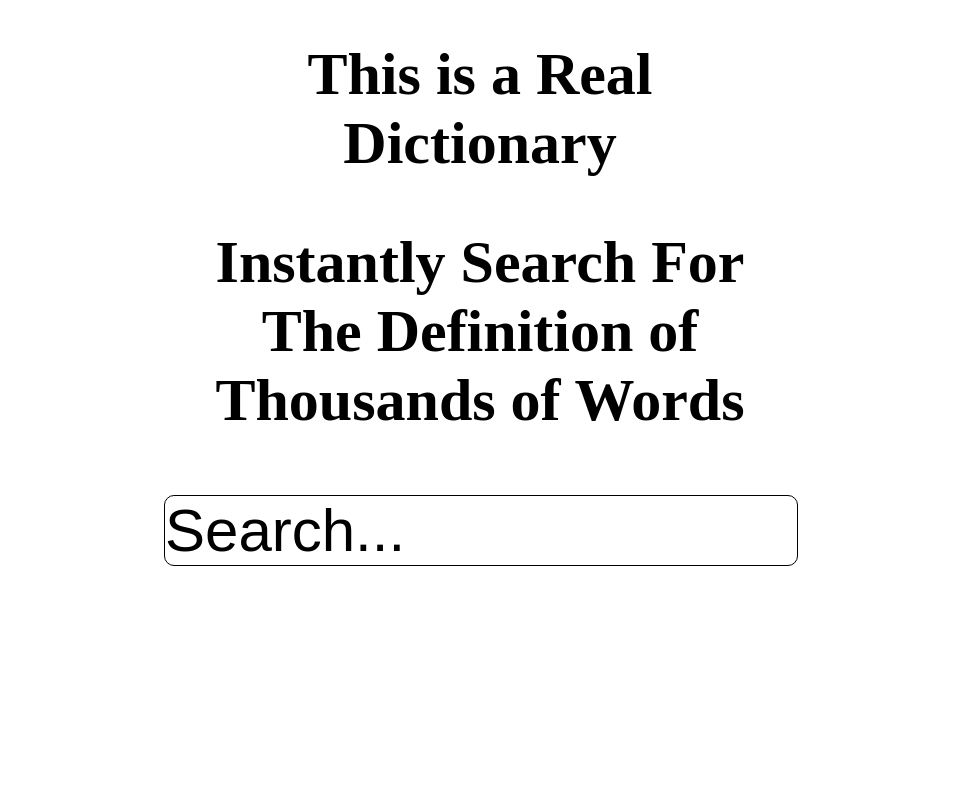
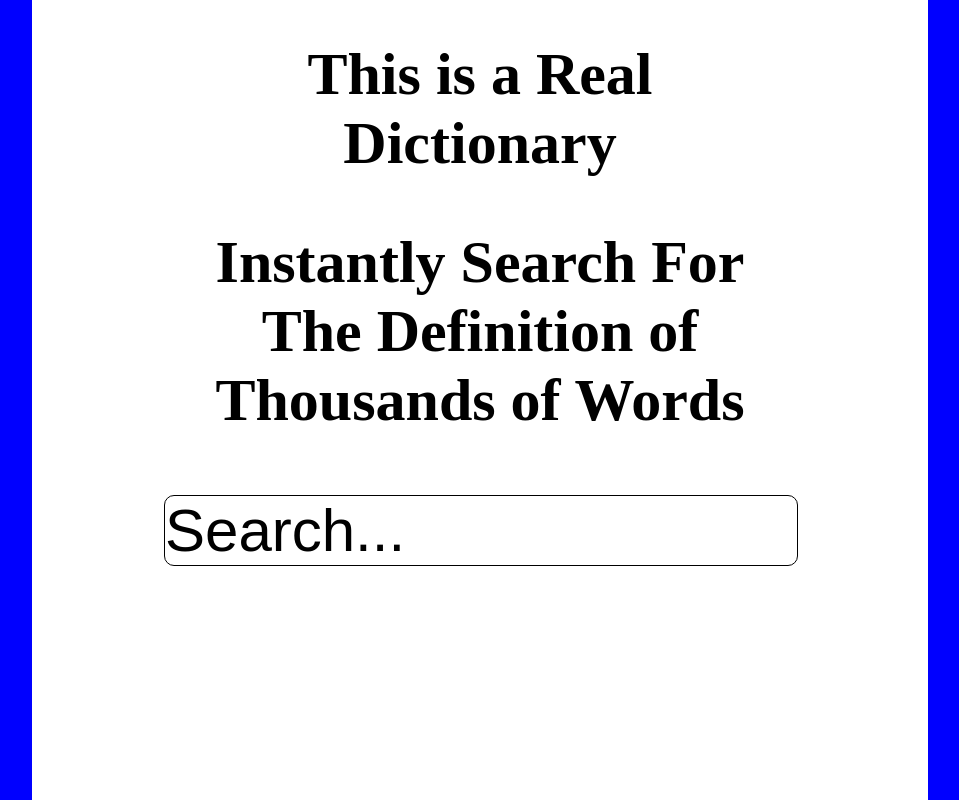
Before and after one commit to Brighter-bits/A-Real-Dictionary, a Flask app: page / in a window 1280 px wide. Shown: the whole page, without its empty margins (160-1119 px from the left). Run offline with Flask 3, Linux system fonts and the light colour scheme.

Commit message:
Making the Website look a bit prettier

```diff
--- a/templates/index.html
+++ b/templates/index.html
@@ -52,6 +52,14 @@
             display: none;
         }
 
+        .rectangle{
+            background-color: blue;
+            height: 100vh;
+            position: fixed;
+            top: 0;
+            left: 0;
+        }
+
     </style>
     <body>
         <h1 style="font-size:60px" class="middle">This is a Real Dictionary</h1>
@@ -63,6 +71,8 @@
         {% if exist == False %}
             <p3 class="middle" style="left: 38.5%; color: red">Hey! That's not a real word, are you sure you spelt it correctly?</p3> <!-- This appears if the previously entered word was not found in the dictionary -->
         {% endif %}
+        <div class="rectangle" style="width: 15vw;"></div>
+        <div class="rectangle" style="width: 15vw; left:85%;"></div>
     </body>
 
     <script>
```
Also changed, not shown: templates/def.html (+10 -0 lines).
